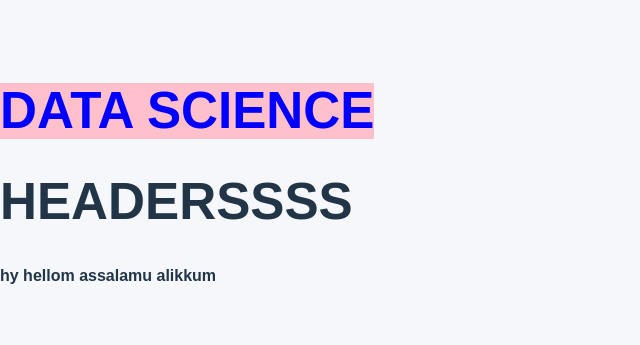
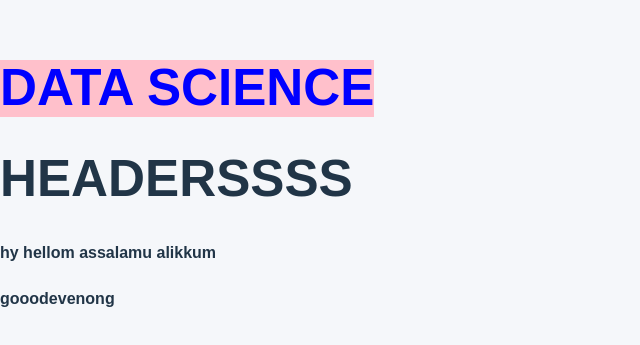
Before and after one commit to jareeshacherkot/blogger, a React (Vite) app in the folder blogger/: page /blog8 in a window 1280 px wide. Shown: the part 221-566 px from the top of the page, without its empty margins (0-640 px from the left). Built offline with nearby package versions, Linux system fonts and the light colour scheme.

Commit message:
updateswwwwwwwwwwwwws

```diff
--- a/blogger/src/assets/Components/Header.jsx
+++ b/blogger/src/assets/Components/Header.jsx
@@ -7,6 +7,7 @@ const Header = () => {
     <div>
       <h1>HEADERSSSS</h1>
      <h4>hy hellom assalamu alikkum</h4>
+     <h4>gooodevenong</h4>
     </div>
   )
 }
```
